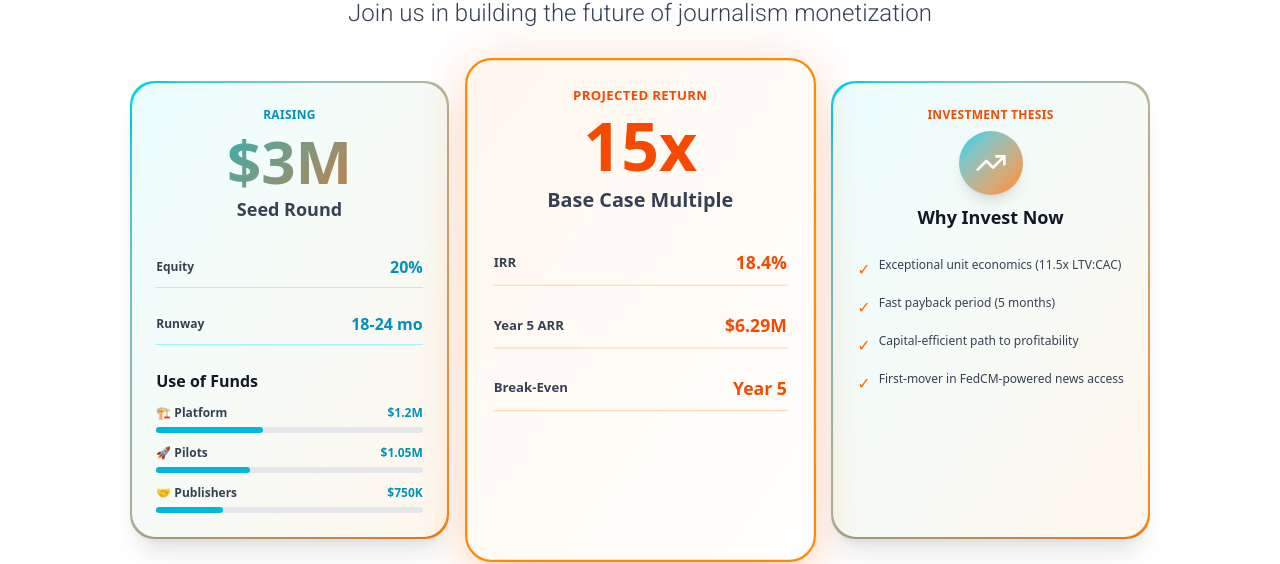
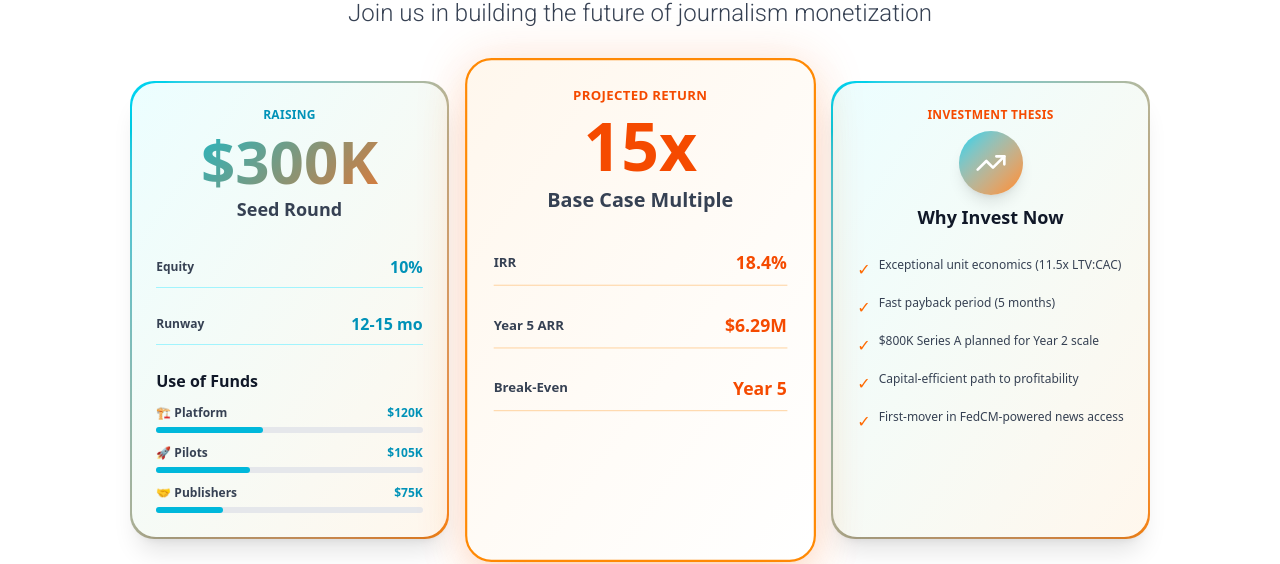
Before and after one commit to joshua-daniel-lee/factr-pitch, a Next.js app: page / in a window 1280 px wide. Shown: the part 8212-8776 px from the top of the page. Built offline with nearby package versions, Linux system fonts and the light colour scheme.

Commit message:
adjusting the financials

```diff
--- a/app/page.tsx
+++ b/app/page.tsx
@@ -1529,7 +1529,7 @@ export default function Home() {
                     viewport={{ once: true }}
                     className="text-6xl font-extrabold gradient-text mb-1"
                   >
-                    $3M
+                    $300K
                   </motion.p>
                   <p className="text-lg font-bold text-gray-700">Seed Round</p>
                 </div>
@@ -1538,11 +1538,11 @@ export default function Home() {
                 <div className="space-y-4 mb-6">
                   <div className="flex items-center justify-between py-2 border-b border-cyan-200">
                     <span className="text-xs font-semibold text-gray-700">Equity</span>
-                    <span className="text-base font-bold text-cyan-600">20%</span>
+                    <span className="text-base font-bold text-cyan-600">10%</span>
                   </div>
                   <div className="flex items-center justify-between py-2 border-b border-cyan-200">
                     <span className="text-xs font-semibold text-gray-700">Runway</span>
-                    <span className="text-base font-bold text-cyan-600">18-24 mo</span>
+                    <span className="text-base font-bold text-cyan-600">12-15 mo</span>
                   </div>
                 </div>
 
@@ -1553,7 +1553,7 @@ export default function Home() {
                     <div>
                       <div className="flex items-center justify-between mb-1.5">
                         <span className="text-xs font-semibold text-gray-700">🏗️ Platform</span>
-                        <span className="text-xs font-bold text-cyan-600">$1.2M</span>
+                        <span className="text-xs font-bold text-cyan-600">$120K</span>
                       </div>
                       <div className="w-full bg-gray-200 rounded-full h-1.5">
                         <div className="bg-cyan-500 h-1.5 rounded-full" style={{ width: '40%' }}></div>
@@ -1562,7 +1562,7 @@ export default function Home() {
                     <div>
                       <div className="flex items-center justify-between mb-1.5">
                         <span className="text-xs font-semibold text-gray-700">🚀 Pilots</span>
-                        <span className="text-xs font-bold text-cyan-600">$1.05M</span>
+                        <span className="text-xs font-bold text-cyan-600">$105K</span>
                       </div>
                       <div className="w-full bg-gray-200 rounded-full h-1.5">
                         <div className="bg-cyan-500 h-1.5 rounded-full" style={{ width: '35%' }}></div>
@@ -1571,7 +1571,7 @@ export default function Home() {
                     <div>
                       <div className="flex items-center justify-between mb-1.5">
                         <span className="text-xs font-semibold text-gray-700">🤝 Publishers</span>
-                        <span className="text-xs font-bold text-cyan-600">$750K</span>
+                        <span className="text-xs font-bold text-cyan-600">$75K</span>
                       </div>
                       <div className="w-full bg-gray-200 rounded-full h-1.5">
                         <div className="bg-cyan-500 h-1.5 rounded-full" style={{ width: '25%' }}></div>
@@ -1658,6 +1658,10 @@ export default function Home() {
                   <div className="flex items-start gap-2">
                     <span className="text-orange-500 text-base mt-0.5">✓</span>
                     <span className="text-xs text-gray-700 leading-relaxed">Fast payback period (5 months)</span>
+                  </div>
+                  <div className="flex items-start gap-2">
+                    <span className="text-orange-500 text-base mt-0.5">✓</span>
+                    <span className="text-xs text-gray-700 leading-relaxed">$800K Series A planned for Year 2 scale</span>
                   </div>
                   <div className="flex items-start gap-2">
                     <span className="text-orange-500 text-base mt-0.5">✓</span>
```
